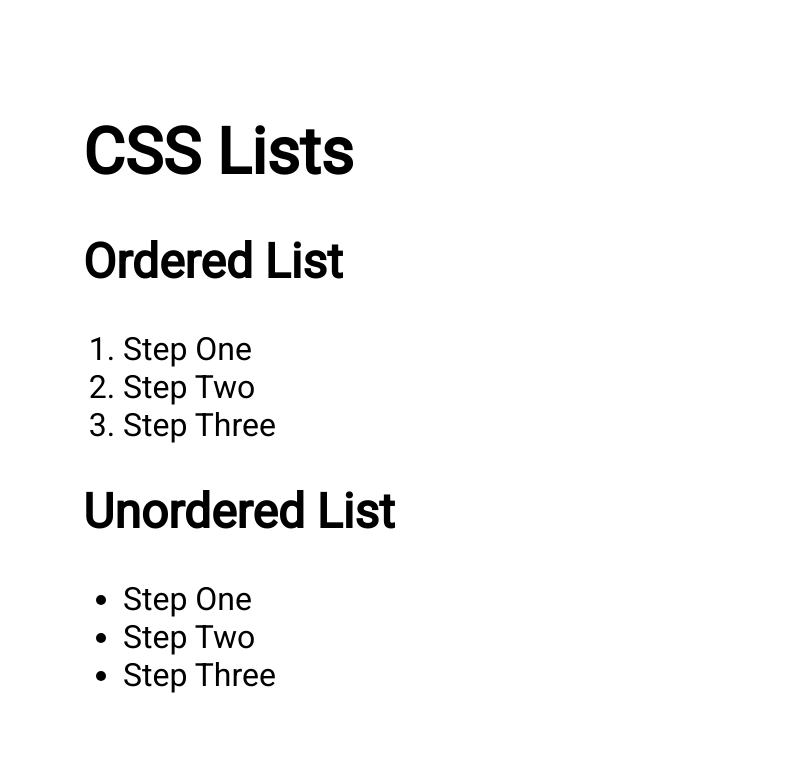
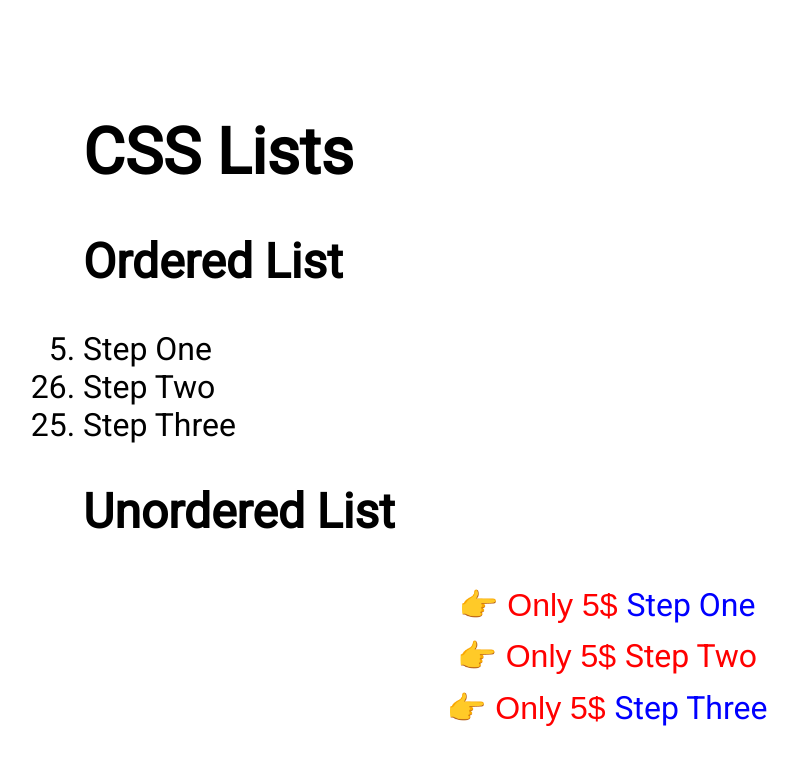
Before and after one commit to minhTheGuy/hoc-css, a plain HTML site: page css_course/08_lesson_starter/index.html in a window 1280 px wide. Shown: the whole page, without its empty margins (53-851 px from the left). Drawn offline with Linux system fonts and the light colour scheme.

Commit message:
finished lesson 8

```diff
--- a/css_course/08_lesson_starter/css/style.css
+++ b/css_course/08_lesson_starter/css/style.css
@@ -5,3 +5,31 @@ body {
   font-size: 2rem;
   font-family: "Roboto", sans-serif;
 }
+
+ol {
+  list-style-type: nonea;
+  padding: 0;
+}
+
+ul {
+  list-style-type: square;
+  text-align: center;
+  list-style-position: inside;
+  color: #00f;
+  line-height: 1.6;
+  /*
+  list-style-image: url("../images/checkmark.png");
+  list-style: square url("../images/checkmark.png") inside;
+  */
+}
+
+ul li:nth-child(even) {
+  color: red;
+}
+
+ul ::marker {
+  color: red;
+  font-family: fantasy;
+  font-size: 1em;
+  content: "👉 Only 5$ "
+}
--- a/css_course/08_lesson_starter/index.html
+++ b/css_course/08_lesson_starter/index.html
@@ -16,9 +16,9 @@
     <main>
         <article>
             <h2>Ordered List</h2>
-            <ol>
+            <ol start="5" reversed>
                 <li>Step One</li>
-                <li>Step Two</li>
+                <li value="26">Step Two</li>
                 <li>Step Three</li>
             </ol>
         </article>
```
